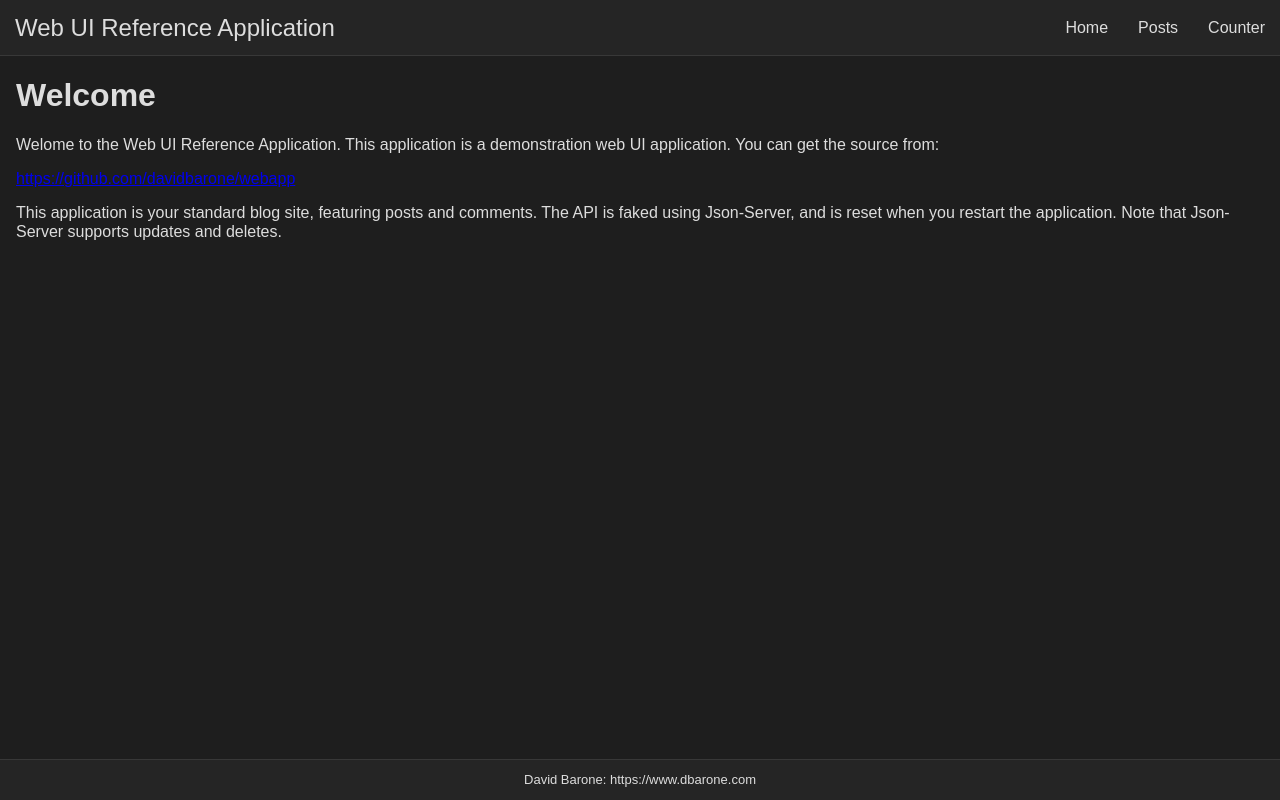
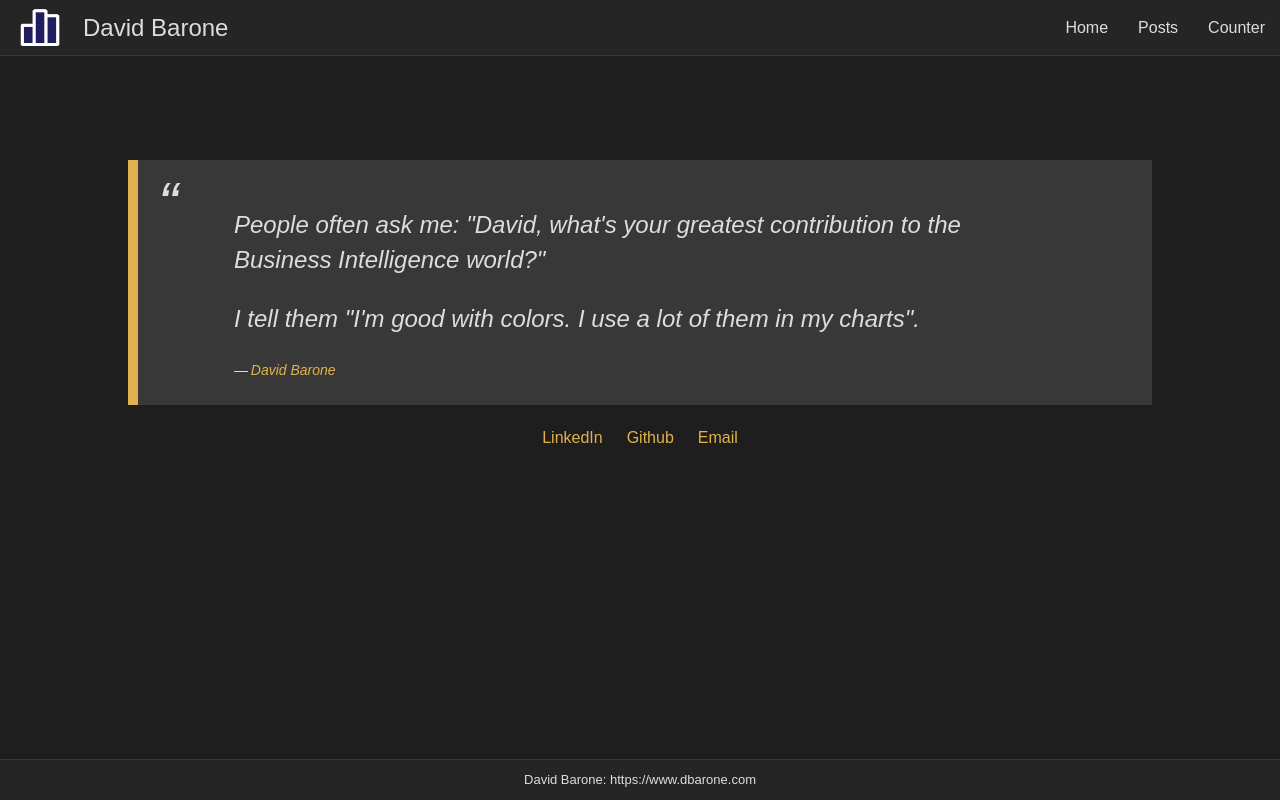
Before and after one commit to davidbarone/dbarone, a React app in the folder dbarone-ui/: page / in a window 1280 px wide. Built offline with nearby package versions, Linux system fonts and the light colour scheme.

Commit message:
Welcome page

```diff
--- a/dbarone-ui/package.json
+++ b/dbarone-ui/package.json
@@ -56,6 +56,7 @@
     "style-loader": "^3.3.1",
     "ts-loader": "^9.2.8",
     "typescript": "^4.6.3",
+    "url-loader": "^4.1.1",
     "webpack": "^5.72.0",
     "webpack-cli": "^4.9.2",
     "webpack-dev-server": "^4.8.1"
--- a/dbarone-ui/src/components/App.tsx
+++ b/dbarone-ui/src/components/App.tsx
@@ -18,11 +18,11 @@ const App: FC = () => {
             <div className={style.main}>
                 <Routes>
                     <Route path="posts" element={<Posts />} />
-                    <Route path="posts/:id" element={<PostRouteById />} />
+                    <Route path="post/:id" element={<PostRouteById />} />
+                    <Route path="slug/:slug" element={<PostRouteBySlug />} />
                     <Route path="counter" element={<CounterRoute />} />
+                    <Route path="*" element={<Welcome />} />
                     <Route path="/" element={<Welcome />} />
-                    <Route path="/:slug" element={<PostRouteBySlug />} />
-                    <Route path="*" element={<Welcome />} />
                 </Routes>
                 <ToastContainer />
             </div>
--- a/dbarone-ui/src/components/HeaderComponent/index.tsx
+++ b/dbarone-ui/src/components/HeaderComponent/index.tsx
@@ -1,10 +1,14 @@
 import React, { FunctionComponent } from 'react';
 import { Link } from 'react-router-dom';
 import style from './style.css';
+import logo from '../../assets/logo.png';
 
 const Header: FunctionComponent = () => (
     <header className={style.header}>
-        <h1>Web UI Reference Application</h1>
+        <div className={style.logoContainer}>
+            <img className={style.logo} src={logo} />
+        </div>
+        <h1>David Barone</h1>
         <nav>
             <Link to="/">
                 Home
--- a/dbarone-ui/src/components/HeaderComponent/style.css
+++ b/dbarone-ui/src/components/HeaderComponent/style.css
@@ -8,6 +8,19 @@
 	background: var(--color6);
 	border-bottom: 1px solid var(--color7);
 	z-index: 50;
+}
+
+.logoContainer {
+	height: 56px;
+	padding: 8px;
+	float: left;
+	margin-left: 12px;
+}
+
+.logo {
+	width:100%;
+	height:100%;
+	object-fit:cover;
 }
 
 .header h1 {
--- a/dbarone-ui/src/routes/PostRoute/index.tsx
+++ b/dbarone-ui/src/routes/PostRoute/index.tsx
@@ -128,7 +128,7 @@ const PostRoute: FunctionComponent<PostProps> = ({ id }) => {
                     {relations.parent && (
                         <>
                             <h2>Parent</h2>
-                            <a href={`/posts/${relations.parent.id}`}>
+                            <a href={`/post/${relations.parent.id}`}>
                                 {relations.parent.title}
                             </a>
                         </>
@@ -140,7 +140,7 @@ const PostRoute: FunctionComponent<PostProps> = ({ id }) => {
                             <h2>Siblings</h2>
                             {relations.siblings.map((value, index) => {
                                 return (
-                                    <a key={index} href={`/posts/${value.id}`}>
+                                    <a key={index} href={`/post/${value.id}`}>
                                         {value.title}
                                     </a>
                                 );
@@ -153,7 +153,7 @@ const PostRoute: FunctionComponent<PostProps> = ({ id }) => {
                             <h2>Children</h2>
                             {relations.children.map((value, index) => {
                                 return (
-                                    <a key={index} href={`/posts/${value.id}`}>
+                                    <a key={index} href={`/post/${value.id}`}>
                                         {value.title}
                                     </a>
                                 );
--- a/dbarone-ui/src/routes/PostsRoute/index.tsx
+++ b/dbarone-ui/src/routes/PostsRoute/index.tsx
@@ -4,7 +4,7 @@ import TableWidget from '../../widgets/TableWidget';
 import ButtonWidget from '../../widgets/ButtonWidget';
 import SliderWidget from '../../widgets/SliderWidget';
 import EditPostComponent from '../../components/EditPostComponent';
-import LinkType from '../../types/LinkType';
+import { LinkType } from '../../types/LinkType';
 
 type PostType = {
     id: number,
@@ -50,7 +50,7 @@ const PostsRoute: FunctionComponent = () => {
                             <ButtonWidget
                                 title="View post"
                                 label="View"
-                                href={`/posts/${row.id}`}
+                                href={`/post/${row.id}`}
                                 visible={true}
                             />
                         </>
--- a/dbarone-ui/src/routes/WelcomeRoute/index.tsx
+++ b/dbarone-ui/src/routes/WelcomeRoute/index.tsx
@@ -1,12 +1,26 @@
 import React, { FunctionComponent } from 'react';
+import style from './style.css';
 
 const WelcomeRoute: FunctionComponent = () => {
     return (
         <>
-            <h1>Welcome</h1>
-            <p>Welome to the Web UI Reference Application. This application is a demonstration web UI application. You can get the source from:</p>
-            <a href='https://github.com/davidbarone/webapp'>https://github.com/davidbarone/webapp</a>
-            <p>This application is your standard blog site, featuring posts and comments. The API is faked using Json-Server, and is reset when you restart the application. Note that Json-Server supports updates and deletes.</p>
+            <section>
+                <div className={style.blockquoteContainer}>
+                    <blockquote cite="https://www.dbarone.com/">
+                        <p>People often ask me: "David, what's your greatest contribution to the Business Intelligence world?"</p>
+                        <p>I tell them "I'm good with colors. I use a lot of them in my charts".</p>
+                        <cite>
+                            <a href="https://www.dbarone.com">David Barone</a>
+                        </cite>
+                    </blockquote>
+                </div>
+
+                <div className={ style.links }>
+                    <a title="Linkedin" href="https://www.linkedin.com/in/david-barone-083aa05b/">LinkedIn</a>
+                    <a title="Github" href="https://github.com/davidbarone">Github</a>
+                    <a title="Mail" href="mailto:davidbarone@live.com">Email</a>
+                </div>
+            </section>
         </>
     );
 };
--- /dev/null
+++ b/dbarone-ui/src/routes/WelcomeRoute/style.css
@@ -0,0 +1,17 @@
+.blockquoteContainer {
+    margin: auto;
+    width: 1024px;
+    font-size: x-large
+}
+
+section {
+    padding: 80px 0px;
+}
+
+.links {
+    text-align: center;
+}
+
+.links a {
+    margin: 0px 12px;
+}
--- a/dbarone-ui/src/style/index.css
+++ b/dbarone-ui/src/style/index.css
@@ -1,7 +1,8 @@
 /* --------------------------------------------
    Site-wide styling
    -------------------------------------------- */
-html, body {
+html,
+body {
   height: 100%;
   width: 100%;
   padding: 0;
@@ -33,3 +34,157 @@ html, body {
   --color6: #252525;
   --color7: #383838;
 }
+
+/* Forms */
+
+input,
+textarea,
+button {
+  font-family: inherit;
+}
+
+/* ---------------------------------------------
+ Anchors
+------------------------------------------------ */
+
+a {
+  color: var(--color2);
+  text-decoration: none;
+}
+
+a:hover {
+  text-decoration: underline;
+}
+
+/* ---------------------------------------------
+ Blockquote + cite
+------------------------------------------------ */
+
+blockquote {
+  border-left: 10px solid var(--color2);
+  font-style: italic;
+  margin: 1em 0;
+  padding: 1em 4em;
+  line-height: 1.45;
+  position: relative;
+  background: var(--color7);
+}
+
+blockquote:before {
+  display: block;
+  content: "\201C";
+  font-size: 60px;
+  position: absolute;
+  left: 20px;
+  top: 0px;
+  color: var(--color4);
+}
+
+blockquote cite {
+  font-size: 14px;
+  display: block;
+  margin-top: 5px;
+}
+
+blockquote cite:before {
+  content: "\2014 \2009";
+}
+
+blockquote a {
+  text-decoration: none;
+}
+
+/* ---------------------------------------------
+ Code / Pre
+------------------------------------------------ */
+
+code {
+  padding: 0.2em 0.5em;
+  margin: 0 0.2em;
+  font-size: 90%;
+  white-space: nowrap;
+  background: var(--color7);
+  border: 1px solid var(--color2);
+  border-radius: 4px;
+  color: var(--color4);
+}
+
+pre {
+  font-family: sans-serif, "Helvetica Neue", Helvetica, Arial;
+}
+
+pre > code {
+  display: block;
+  padding: 1em 1.5em;
+  white-space: pre;
+}
+
+/* ---------------------------------------------
+ Lists
+------------------------------------------------ */
+
+ul {
+  list-style: disc inside;
+}
+
+ol {
+  list-style: decimal inside;
+}
+
+ol,
+ul {
+  padding-left: 0;
+  margin-top: 0.5em;
+}
+
+ul ul,
+ul ol,
+ol ol,
+ol ul {
+  margin: 0.5em 0 0.5em 3em;
+  font-size: 90%;
+}
+
+li {
+  margin-bottom: 0.25em;
+}
+
+/* ---------------------------------------------
+ Tables
+------------------------------------------------ */
+table {
+  border-collapse: collapse;
+  font-size: 1em;
+  font-family: sans-serif;
+  min-width: 400px;
+  border-collapse: collapse;
+  margin: 1em 0em;
+}
+
+table thead tr th, table tr th {
+  background-color: var(--color2);
+  color: var(--color7);
+  padding: 0.5em 1em;
+  text-align: left;
+}
+
+table tbody tr td {
+  padding: 0.2em 1em;
+}
+
+table tbody tr:nth-of-type(even) {
+  background-color: var(--color5);
+}
+
+table tbody tr:nth-of-type(odd) {
+  background-color: var(--color6);
+}
+
+table tbody tr:last-of-type {
+  border-bottom: 4px solid var(--color2);
+}
+
+table tbody tr:hover {
+  background-color: var(--color7);
+  color: var(--color4);
+}
--- a/dbarone-ui/src/template.html
+++ b/dbarone-ui/src/template.html
@@ -6,7 +6,7 @@
     <meta name="viewport" content="width=device-width,initial-scale=1" />
     <meta name="mobile-web-app-capable" content="yes" />
     <meta name="apple-mobile-web-app-capable" content="yes" />
-    <title>Web UI Reference Application</title>
+    <title>David Barone</title>
     <!-- <link rel="stylesheet" href="./style/index.css" /> -->
   </head>
   <body>
```
Also changed, not shown: dbarone-ui/webpack.config.js (+27 -23 lines), dbarone-ui/src/assets/logo.png (added), 1 other file (tests, documents, lock files or other folders). Lines whose indentation alone changed are shown as unchanged.
